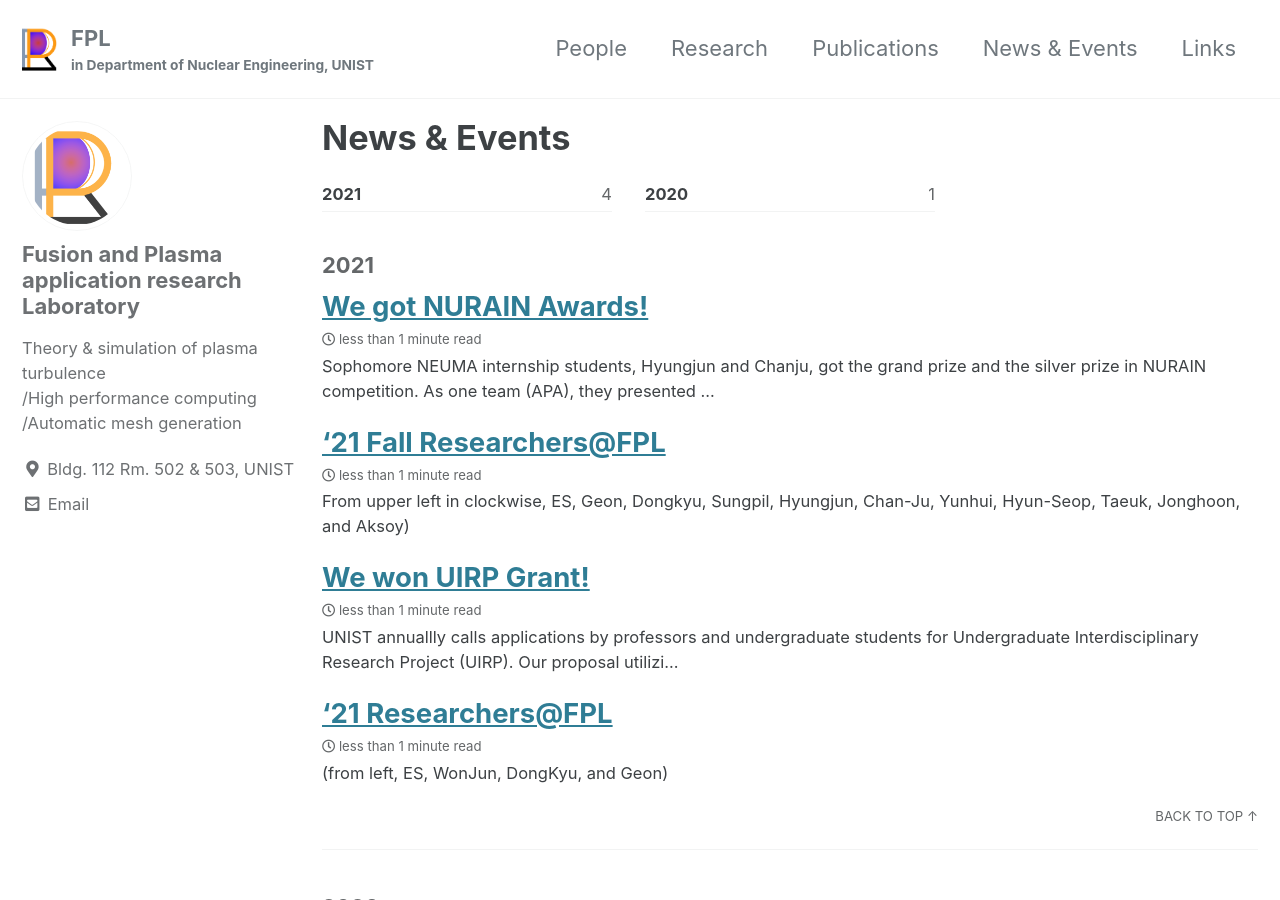
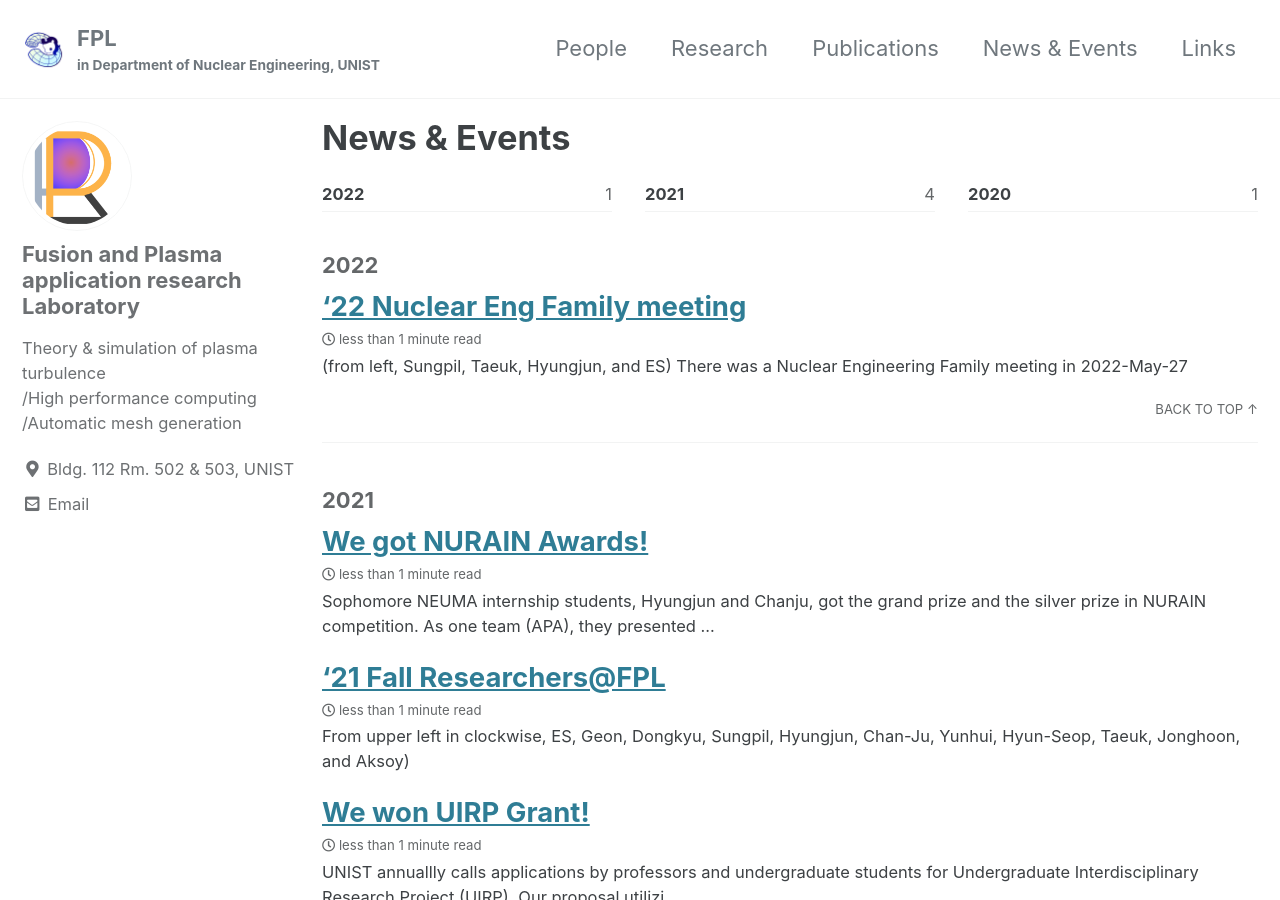
Before and after one commit to UNIST-FPL/unist-fpl.github.io, a Jekyll site: the page built from _pages/news_events.md, in a window 1280 px wide and 900 px high. Built offline with Jekyll 4.4.1, drawn with Linux system fonts in a browser that asks for light colours; cached includes are drawn as plain includes.

Commit message:
updated news
- 2022 KNS spring meeting
- 2022 Nuclear Faimly meeting
- latest Lab logos

```diff
--- /dev/null
+++ b/_posts/2022-05-27-Nuclear Eng Family meeting.md
@@ -0,0 +1,14 @@
+---
+title: "'22 Nuclear Eng Family meeting"
+categories:
+  - Blog
+tags:
+  - Yearbook
+header:
+  teaser: "/assets/images/FPL_Nuclear_Family_2022May.jpg"
+---
+
+![FPM members in 2022S Nuclear Engineering Family meeting]({{site.url}}/assets/images/FPL_Nuclear_Family_2022May.jpg)
+{: .full}
+(from left, Sungpil, Taeuk, Hyungjun, and ES)
+There was a Nuclear Engineering Family meeting in 2022-May-27
```
Also changed, not shown: _posts/2022-05-18~20-KNS.md (added, +26 -0 lines), _posts/2021-11-08-NURAIN-Award.md (line endings or trailing spaces), assets/images/2022S_KNS.jpg (added), assets/images/FPL_Logo.png, assets/images/FPL_Logo_LogoOnly.png, assets/images/FPL_Logo_LogoOnly_old.png (added), assets/images/FPL_Logo_old.png (added), 1 other file.
